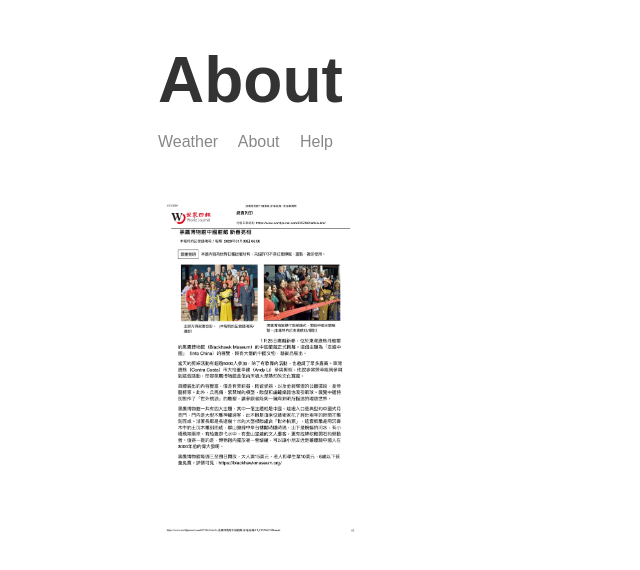
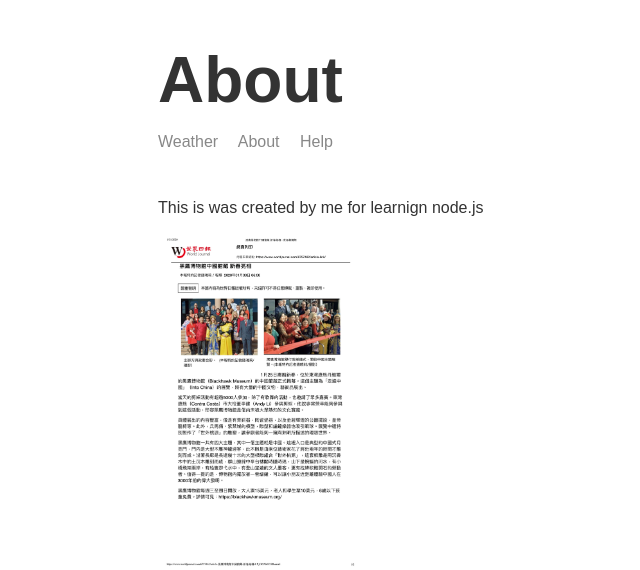
Before and after one commit to jianandyli/NodeJS_Course_weather_website, a Node server app: page /about in a window 1280 px wide. Shown: the top 570 px of the page, without its empty margins (157-797 px from the left). Run offline with Node 20, Linux system fonts and the light colour scheme; some libraries are stand-ins or nearby versions.

Commit message:
update about

```diff
--- a/templates/views/about.hbs
+++ b/templates/views/about.hbs
@@ -9,6 +9,7 @@
     <body>
         <div class="main-content">
             {{>header}}
+            <p> This is was created by me for learnign node.js</p>
             <img class="portrait" src="/img/BlawkHawk.jpg">
 
 
```
